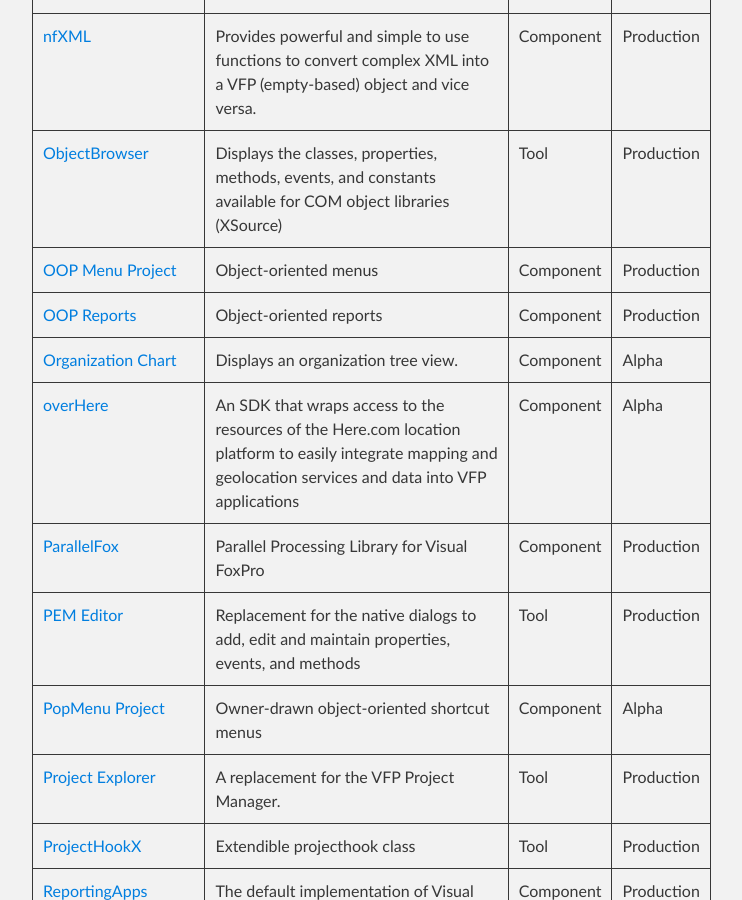
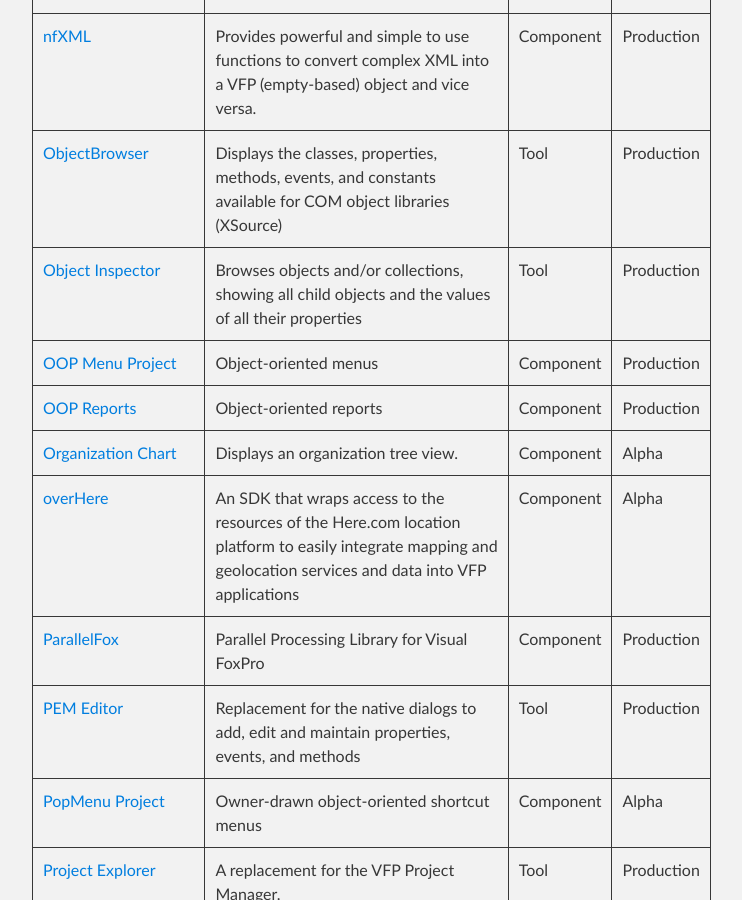
Before and after one commit to VFPX/VFPX.github.io, a Jekyll site: the page built from projects.md, in a window 1280 px wide and 900 px high, scrolled down 6531 px. Shown: the whole window, without its empty margins (288-1030 px from the left). Built offline with Jekyll 4.4.1, drawn with Linux system fonts in a browser that asks for light colours; our own code applies the rules of GitHub Pages for plain Markdown files.

Commit message:
Added Object Inspector

```diff
--- a/_data/projects.json
+++ b/_data/projects.json
@@ -532,6 +532,13 @@
     "category": "Tool"
   },
   {
+    "project": "Object Inspector",
+    "url": "https://github.com/VFPX/ObjectInspector",
+    "description": "Browses objects and/or collections, showing all child objects and the values of all their properties",
+    "state": "Production",
+    "category": "Tool"
+  },
+  {
     "project": "OOP Menu Project",
     "url": "https://github.com/VFPX/OOPMenu",
     "description": "Object-oriented menus",
```
